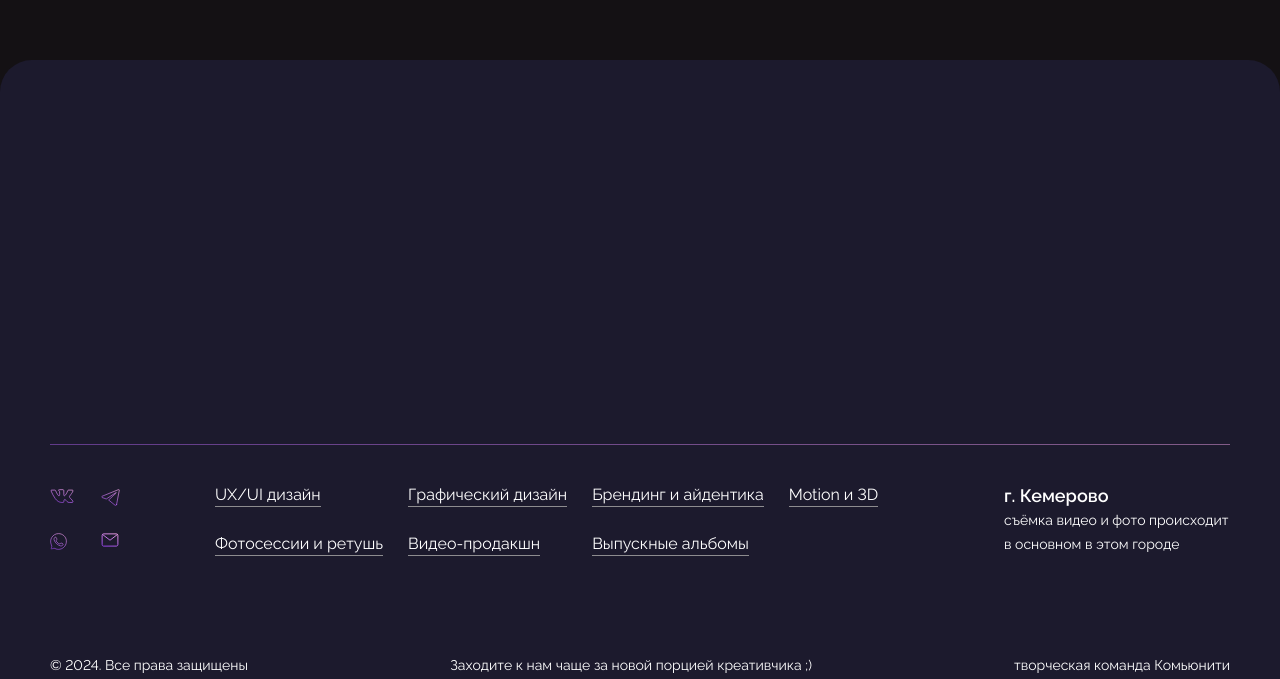
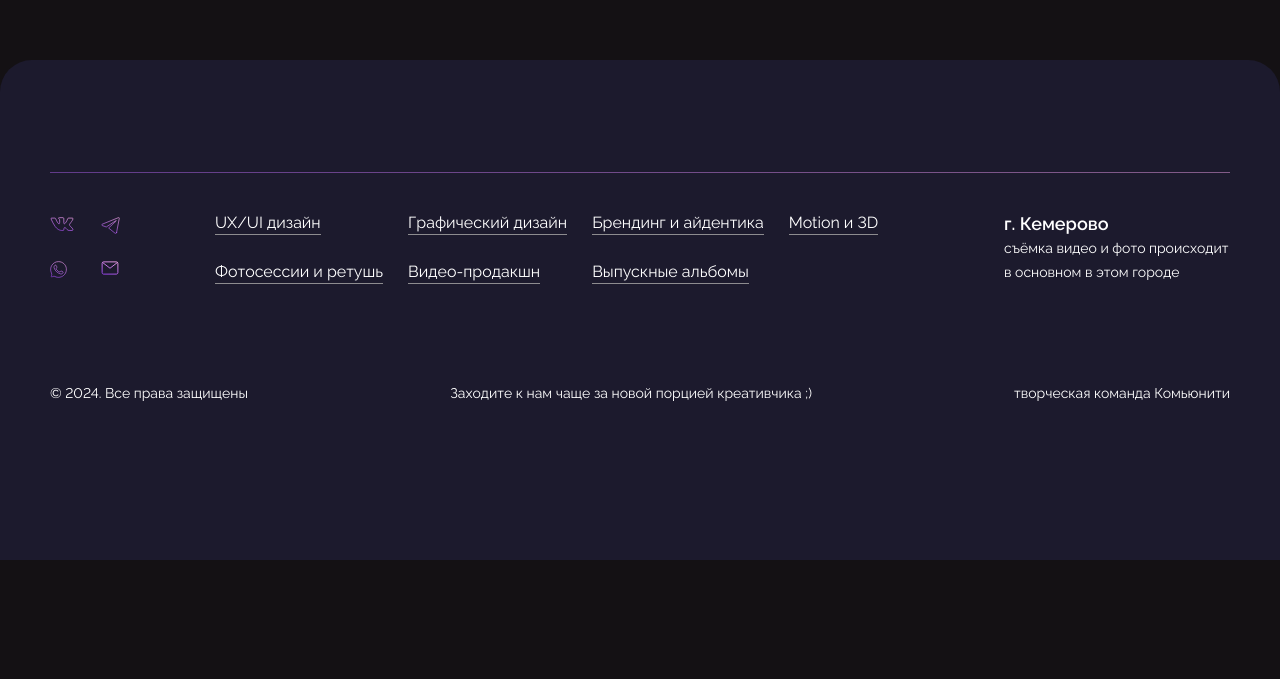
Before and after one commit to Arsolitt/community42, a Next.js app: page /projects/logotip-magazina-monobuketov-modo in a window 1280 px wide. Shown: the part 1120-1799 px from the top of the page. After the commit the page ends 1680 px from the top, so only its background shows below. Built offline with nearby package versions, Linux system fonts and the light colour scheme.

Commit message:
feat: add conditional footer padding for projects without last project

```diff
--- a/src/widgets/Footer/Footer.module.scss
+++ b/src/widgets/Footer/Footer.module.scss
@@ -22,6 +22,10 @@ $image-top-offset: 220px;
     flex-direction: column;
     padding-top: calc($last-project-top + 150px);
     justify-content: center;
+
+    &NoProject {
+      padding-top: 60px;
+    }
   }
 }
 
--- a/src/widgets/Footer/Footer.tsx
+++ b/src/widgets/Footer/Footer.tsx
@@ -41,7 +41,7 @@ export const Footer = ({ className, lastProject }: FooterProps) => {
 
       <footer className={classNames(cls.footer, {}, [className])}>
         <div className='container'>
-          <div className={classNames(cls.footerWrapper, {}, [])}>
+          <div className={classNames(cls.footerWrapper, { [cls.footerWrapperNoProject]: !lastProject }, [])}>
             <div className={cls.separator} />
 
             <div className={cls.bottomContent}>
```
